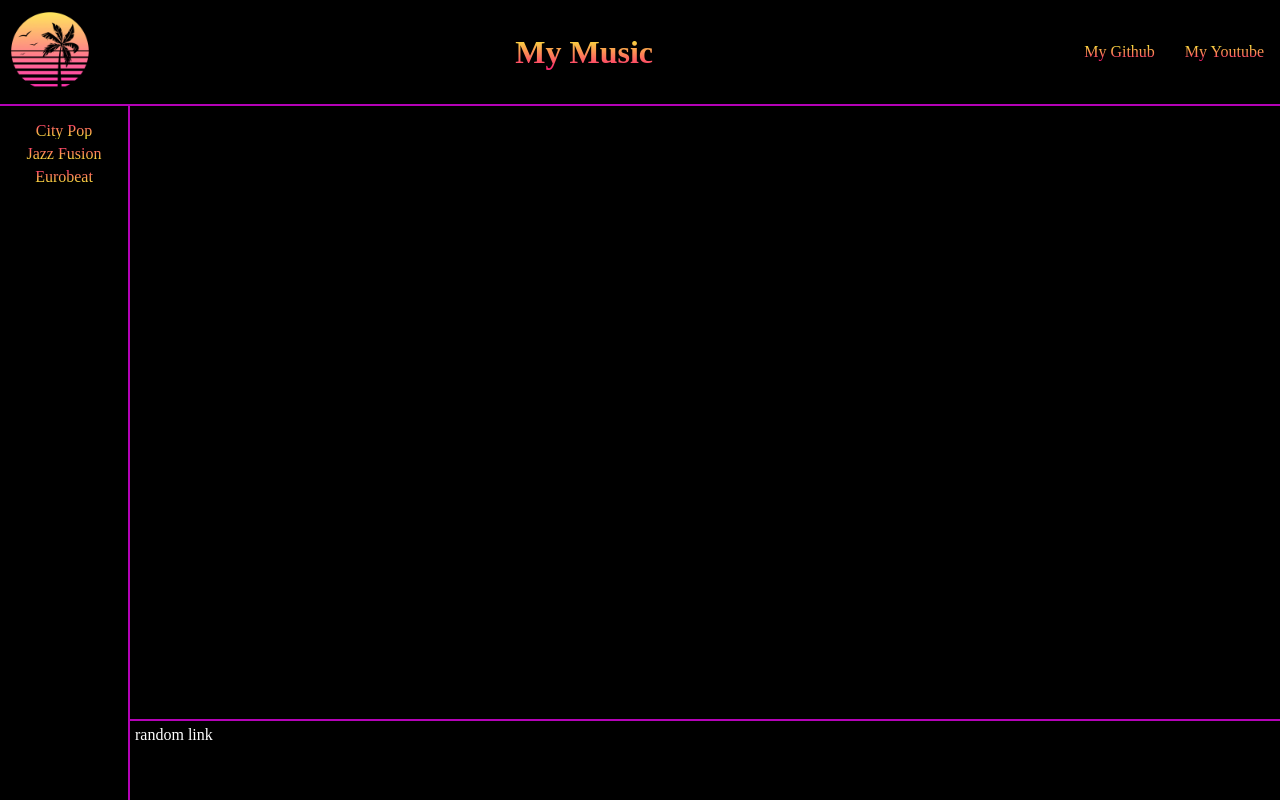
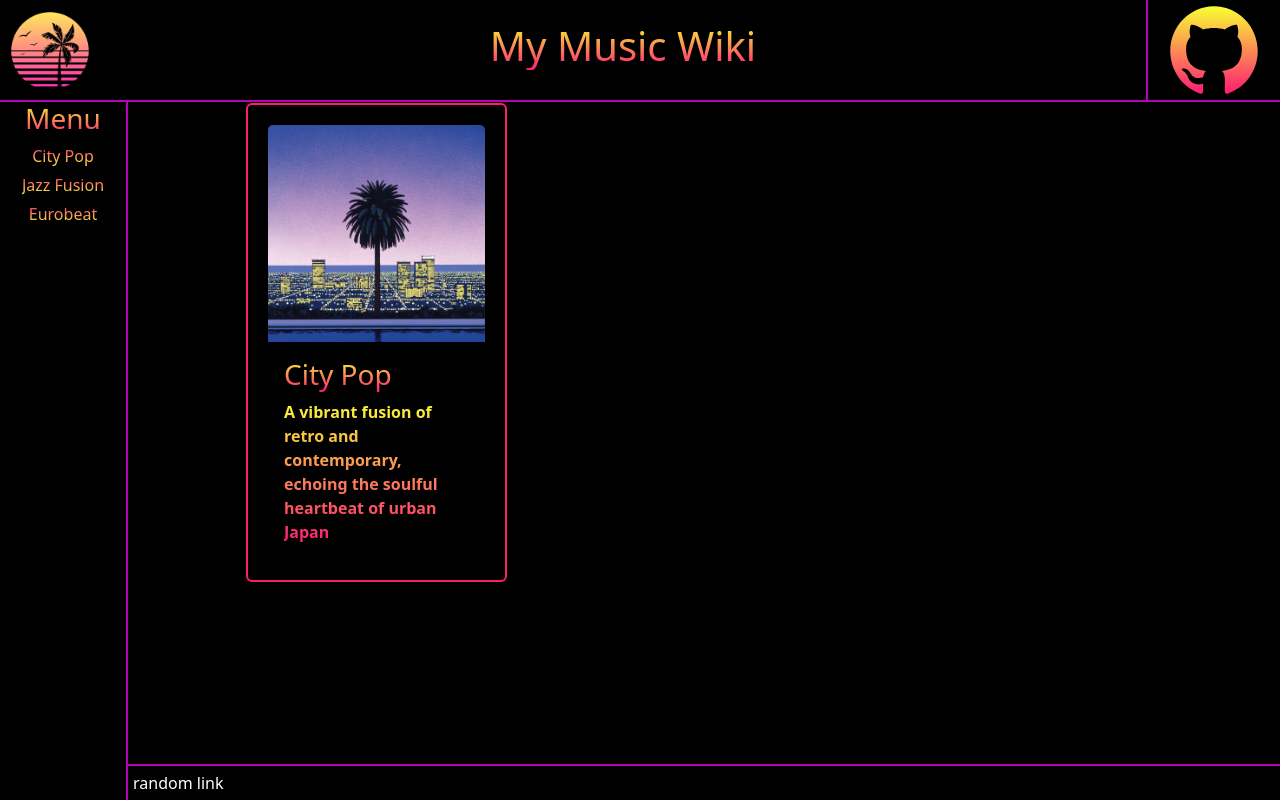
Before and after one commit to BakkaBoi69/BWD-Lab-Website, a plain HTML site: page index.html in a window 1280 px wide. Shown: the top 800 px of the page. Drawn offline with nearby package versions, Linux system fonts and the light colour scheme.

Commit message:
I forgor to commit

```diff
--- a/index.html
+++ b/index.html
@@ -1,11 +1,13 @@
+<!-- Use all basic html tags including p, on, ul, br, a (to a different page, and within the headings of the page), table, img -->
 <!DOCTYPE html>
 <html lang="en">
     <head>
         <meta charset="UTF-8" />
+        <link href="https://cdn.jsdelivr.net/npm/bootstrap@5.3.2/dist/css/bootstrap.min.css" rel="stylesheet" integrity="sha384-T3c6CoIi6uLrA9TneNEoa7RxnatzjcDSCmG1MXxSR1GAsXEV/Dwwykc2MPK8M2HN" crossorigin="anonymous">
         <link rel="stylesheet" href="./style.css" />
         <title>Home Page</title>
     </head>
-    <body>
+    <body data-theme="black">
         <div class="wrapper">
             <div class="header">
                 <a href="./index.html"
@@ -16,18 +18,47 @@
                         height="100"
                         alt="Image of palm tree in sunset"
                 /></a>
-                <h1 class="page-name">My Music</h1>
+                <h1 class="page-name">My Music Wiki</h1>
                 <div class="header-links">
-                    <a href="https://github.com/BakkaBoi69">My Github</a>
-                    <a
-                        href="https://www.youtube.com/channel/UClqAmvW_l6LGp9MQG5lQQSw"
-                    >
-                        My Youtube
+                    <a id="github" href="https://github.com/BakkaBoi69">
+                        <!-- Github SVG -->
+                        <svg
+                            class="svg-image"
+                            height="100"
+                            id="Layer_1"
+                            viewBox="0 0 512 512"
+                            width="100"
+                            xmlns="http://www.w3.org/2000/svg"
+                        >
+                            <defs>
+                                <linearGradient
+                                    id="gitGradient"
+                                    gradientTransform="rotate(90)"
+                                >
+                                    <stop offset="0%" stop-color="#f8ff34" />
+                                    <stop offset="100%" stop-color="#ff1b73" />
+                                </linearGradient>
+                            </defs>
+                            <style type="text/css">
+                                .st0 {
+                                    fill-rule: evenodd;
+                                    clip-rule: evenodd;
+                                    fill: url("#gitGradient");
+                                }
+                            </style>
+                            <g>
+                                <path
+                                    class="st0"
+                                    d="M256,32C132.3,32,32,134.8,32,261.7c0,101.5,64.2,187.5,153.2,217.9c11.2,2.1,15.3-5,15.3-11.1c0-5.5-0.2-19.9-0.3-39.1c-62.3,13.9-75.5-30.8-75.5-30.8c-10.2-26.5-24.9-33.6-24.9-33.6c-20.3-14.3,1.5-14,1.5-14c22.5,1.6,34.3,23.7,34.3,23.7c20,35.1,52.4,25,65.2,19.1c2-14.8,7.8-25,14.2-30.7c-49.7-5.8-102-25.5-102-113.5c0-25.1,8.7-45.6,23-61.6c-2.3-5.8-10-29.2,2.2-60.8c0,0,18.8-6.2,61.6,23.5c17.9-5.1,37-7.6,56.1-7.7c19,0.1,38.2,2.6,56.1,7.7c42.8-29.7,61.5-23.5,61.5-23.5c12.2,31.6,4.5,55,2.2,60.8c14.3,16.1,23,36.6,23,61.6c0,88.2-52.4,107.6-102.3,113.3c8,7.1,15.2,21.1,15.2,42.5c0,30.7-0.3,55.5-0.3,63c0,6.1,4,13.3,15.4,11C415.9,449.1,480,363.1,480,261.7C480,134.8,379.7,32,256,32z"
+                                />
+                            </g>
+                        </svg>
                     </a>
                 </div>
             </div>
             <div class="outer-wrapper">
                 <div class="sidebar">
+                    <h3>Menu</h3>
                     <ul>
                         <li><a>City Pop</a></li>
                         <li><a>Jazz Fusion</a></li>
@@ -36,8 +67,21 @@
                 </div>
                 <div class="inner-wrapper">
                     <div class="content">
-                        <div class="card">
-                        </div>
+                        <table>
+                            <tbody>
+                                <th colspan="3">
+                                    <a class="my-card-link" href="./citypop.html">
+                                        <div class="card" style="width: 25%;">
+                                            <img src="./images/citypop6.jpeg" class="card-img-top" alt="...">
+                                            <div class="card-body">
+                                                <h3 class="card-title">City Pop</h5>
+                                                <p class="card-text">A vibrant fusion of retro and contemporary, echoing the soulful heartbeat of urban Japan</p>
+                                            </div>
+                                        </div>
+                                    </a>
+                                </th>
+                            </tbody>
+                        </table>
                     </div>
                     <div class="footer">
                         <a>random link</a>
--- a/style.css
+++ b/style.css
@@ -1,6 +1,11 @@
 /* [dark-mode="on"] {
 
 } */
+
+[data-theme="black"] {
+	--gradient-start: #f8ff34;
+    --gradient-end: #ff1b73;
+}
 
 html {
     overflow: scroll;
@@ -41,17 +46,12 @@ body {
     justify-content: space-between;
     gap: 30px;
     padding: 0 2vh;
+    border-left: 2px solid rgb(180, 2, 183);
+    min-height: 100%;
 }
 
-.header-links > a {
-    background: -webkit-linear-gradient(#f8ff34, #ff1b73);
-    background-clip: text;
-    -webkit-background-clip: text;
-    -webkit-text-fill-color: transparent;
-}
-
-.page-name {
-    background: -webkit-linear-gradient(#f8ff34, #ff1b73);
+.page-name, .header-links > a, .sidebar > h3, .card-text, .card-title {
+    background: -webkit-linear-gradient(var(--gradient-start), var(--gradient-end));
     background-clip: text;
     -webkit-background-clip: text;
     -webkit-text-fill-color: transparent;
@@ -66,6 +66,7 @@ body {
 .sidebar {
     display: flex;
     flex-direction: column;
+    align-items: center;
     min-width: 10%;
     height: 100%;
     border-right: 2px solid rgb(180, 2, 183);
@@ -99,17 +100,33 @@ body {
 .content {
     display: flex;
     color: #fff;
-    background-color: #6a1c76;
     padding: 0 2vh;
     justify-content: center;
     margin-bottom: auto;
     min-width: 100%;
 }
 
+.card {
+    display: flex;
+    flex-direction: column;
+    background-color: #000;
+    padding: 20px;
+    border: solid 2px #ff1b73;
+}
+
+.my-card-link {
+    text-decoration: none;
+}
+
+.card-img-top {
+    aspect-ratio: 1/1;
+    object-fit: cover;
+}
+
 .footer {
     display: flex;
     padding: 5px;
     border-top: 2px solid rgb(180, 2, 183);
-    min-height: 10%;
+    min-height: 5%;
     width: 100%;
 }
```
Also changed, not shown: citypop.html (added, +20 -0 lines), images/citypop6.jpeg (added), svg/github.svg (added), svg/instagram.svg (added), svg/youtube.svg (added).
